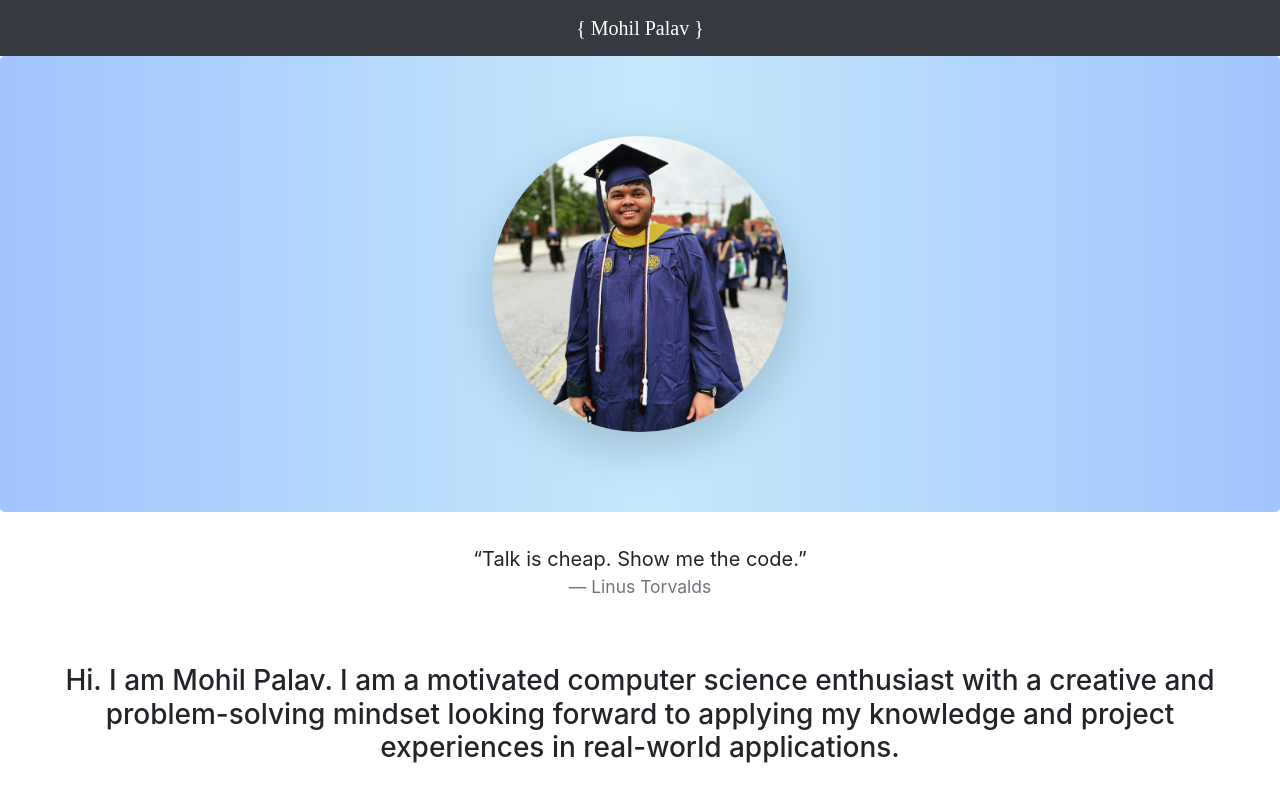
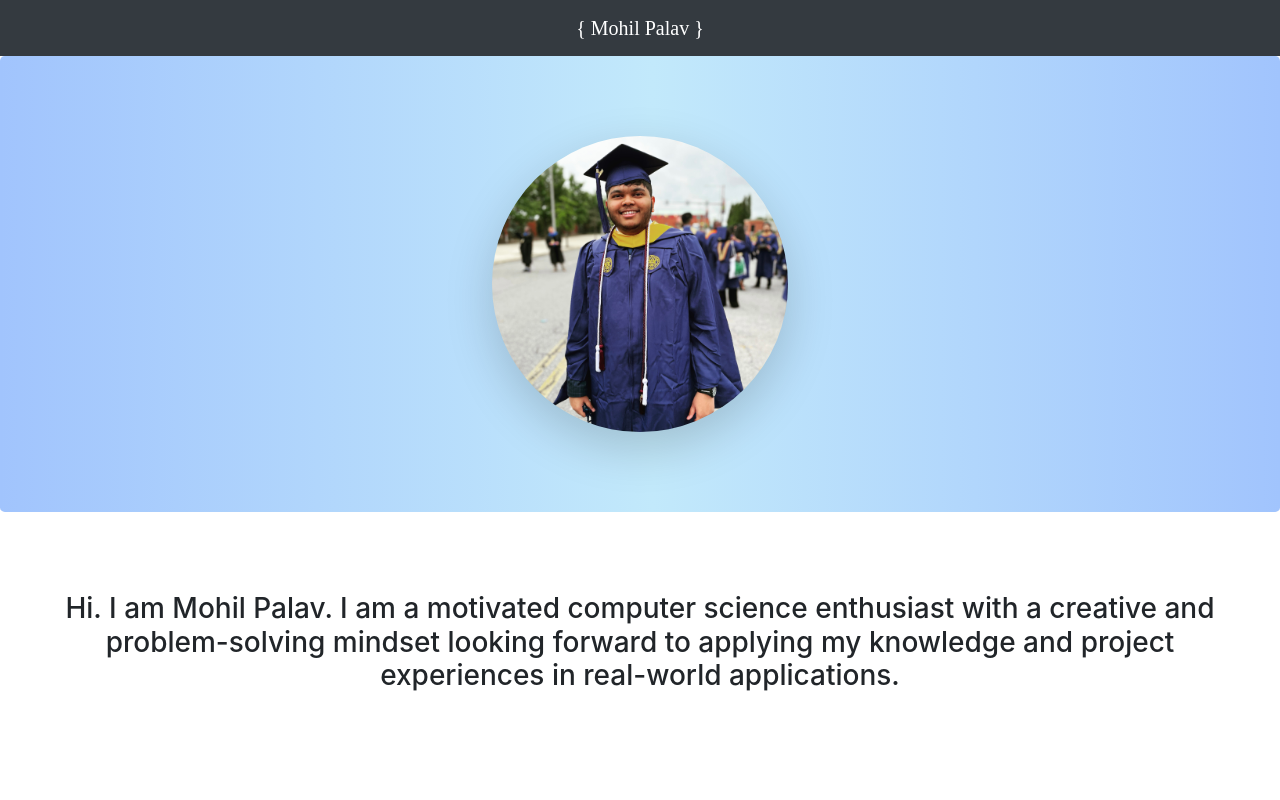
Before and after one commit to Mohilpalav/portfolio, a Vue app: page / in a window 1280 px wide. Shown: the top 800 px of the page. Built offline with nearby package versions, Linux system fonts and the light colour scheme.

Commit message:
Remove Quote

```diff
--- a/src/components/Jumbotron.vue
+++ b/src/components/Jumbotron.vue
@@ -7,10 +7,7 @@
 
         </b-container>
     </b-jumbotron>
-    <blockquote class="blockquote text-center">
-        <p class="mb-0">“Talk is cheap. Show me the code.”</p>
-        <footer class="blockquote-footer">Linus Torvalds</footer>
-    </blockquote>
+
     <div v-onscroll class="about p-5">
         <h3> Hi. I am Mohil Palav. I am a motivated computer science enthusiast with a creative and problem-solving mindset looking forward to applying my knowledge and project experiences in real-world applications.
         </h3>
```
